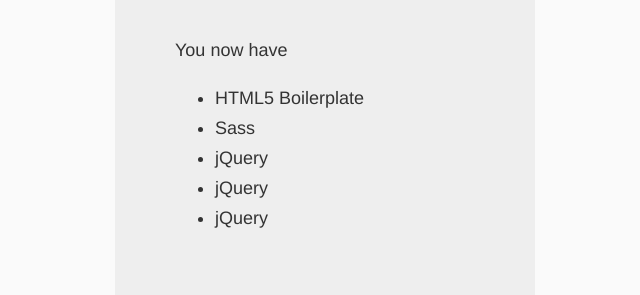
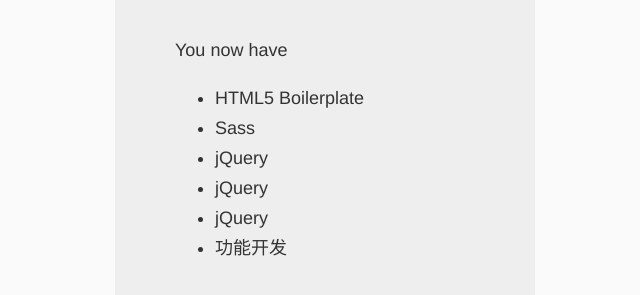
Before and after one commit to chenyinlong/souguo, a website: page app/index.html in a window 1280 px wide. Shown: the part 215-510 px from the top of the page, without its empty margins (315-955 px from the left). Drawn offline with nearby package versions, Linux system fonts and the light colour scheme; files that its build step writes are made by us from their sources.

Commit message:
添加一个功能
添加一个功能

```diff
--- a/app/index.html
+++ b/app/index.html
@@ -35,6 +35,7 @@
       <li>jQuery</li>
       <li>jQuery</li>
       <li>jQuery</li>
+      <li>功能开发</li>
     </ul>
   </div>
 
```
